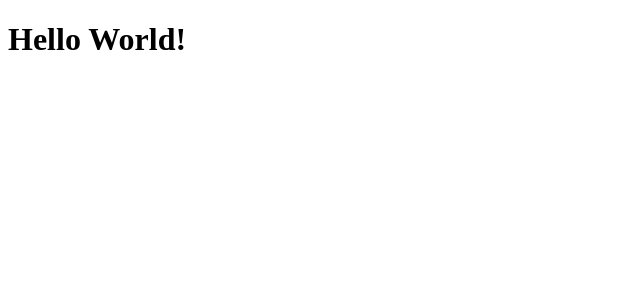
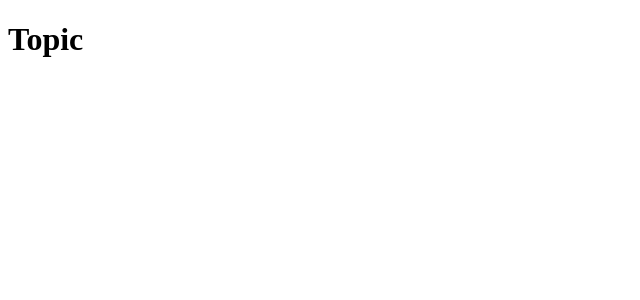
Before and after one commit to edu-correia/portal-monitoria, a React (Create React App) app in the folder web/: page /topic/1 in a window 1280 px wide. Shown: the top 300 px of the page, without its empty margins (0-640 px from the left). Built offline with nearby package versions, Linux system fonts and the light colour scheme.

Commit message:
Criação das rotas

```diff
--- a/web/package.json
+++ b/web/package.json
@@ -8,6 +8,7 @@
     "@testing-library/user-event": "^12.1.10",
     "react": "^17.0.1",
     "react-dom": "^17.0.1",
+    "react-router-dom": "^5.2.0",
     "react-scripts": "4.0.1",
     "web-vitals": "^0.2.4"
   },
--- a/web/src/App.js
+++ b/web/src/App.js
@@ -1,8 +1,19 @@
+import {BrowserRouter, Switch, Route} from 'react-router-dom'
+import LandingPage from './pages/LandingPage'
+import Topic from './pages/Topic'
+import SpecificTopic from './pages/SpecificTopic'
+import Courses from './pages/Courses'
+
 function App() {
   return (
-    <>
-      <h1>Hello World!</h1>
-    </>
+    <BrowserRouter>
+      <Switch>
+        <Route exact path="/" component={LandingPage} />
+        <Route path="/topic" component={Topic} />
+        <Route path="/specific-topic" component={SpecificTopic} />
+        <Route path="/courses" component={Courses} />
+      </Switch>
+    </BrowserRouter>
   );
 }
 
--- /dev/null
+++ b/web/src/pages/Courses/index.jsx
@@ -0,0 +1,7 @@
+function Courses() {
+    return (
+        <h1>Courses</h1>
+    );
+}
+
+export default Courses;
--- /dev/null
+++ b/web/src/pages/LandingPage/index.jsx
@@ -0,0 +1,7 @@
+function LandingPage() {
+    return (
+        <h1>LandingPage</h1>
+    );
+}
+
+export default LandingPage;
--- /dev/null
+++ b/web/src/pages/SpecificTopic/index.jsx
@@ -0,0 +1,7 @@
+function SpecificTopic() {
+    return (
+        <h1>SpecificTopic</h1>
+    );
+}
+
+export default SpecificTopic;
--- /dev/null
+++ b/web/src/pages/Topic/index.jsx
@@ -0,0 +1,7 @@
+function Topic() {
+    return (
+        <h1>Topic</h1>
+    );
+}
+
+export default Topic;
```
Also changed, not shown: web/src/pages/Courses/styles.css (added), web/src/pages/LandingPage/styles.css (added), web/src/pages/SpecificTopic/styles.css (added), web/src/pages/Topic/styles.css (added), 2 other files (tests, documents, lock files or other folders).
